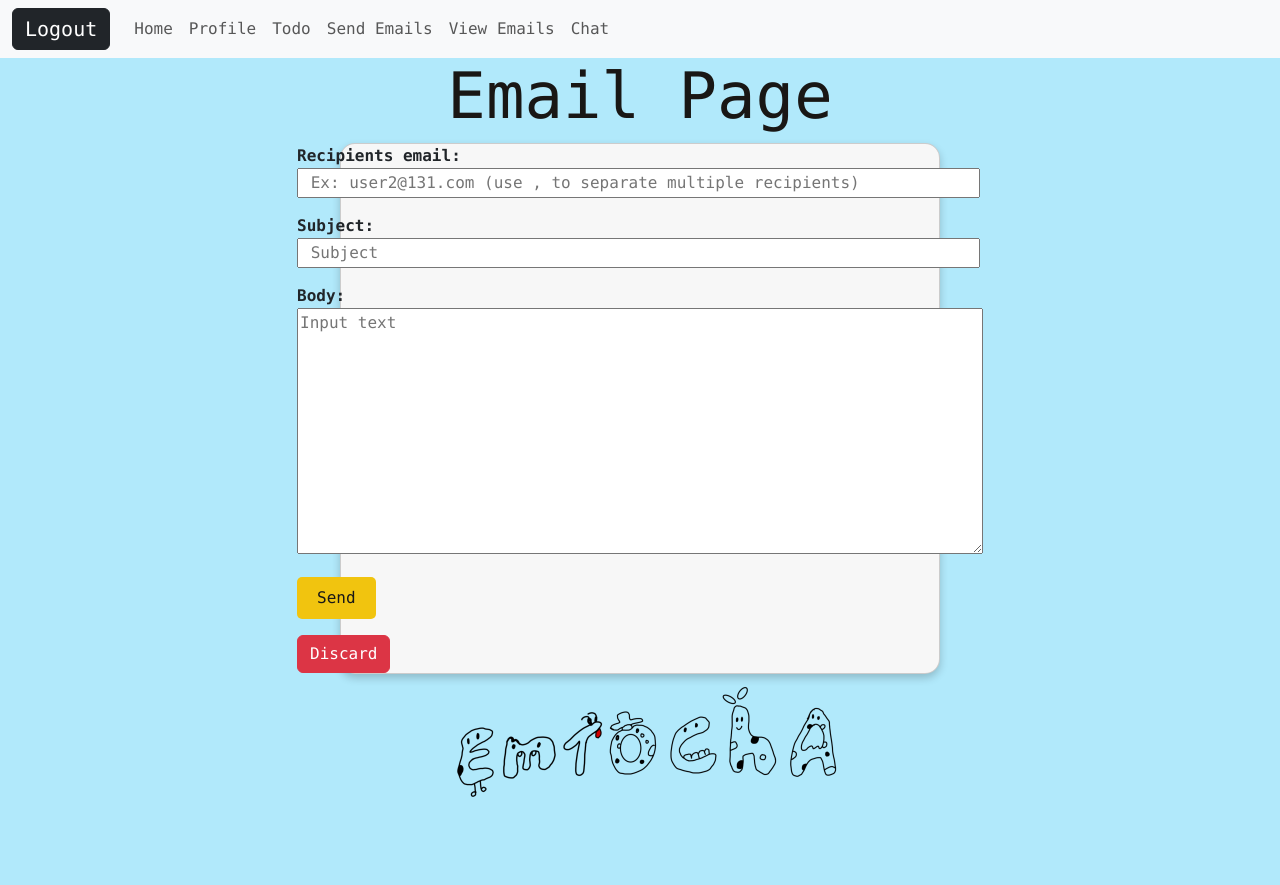
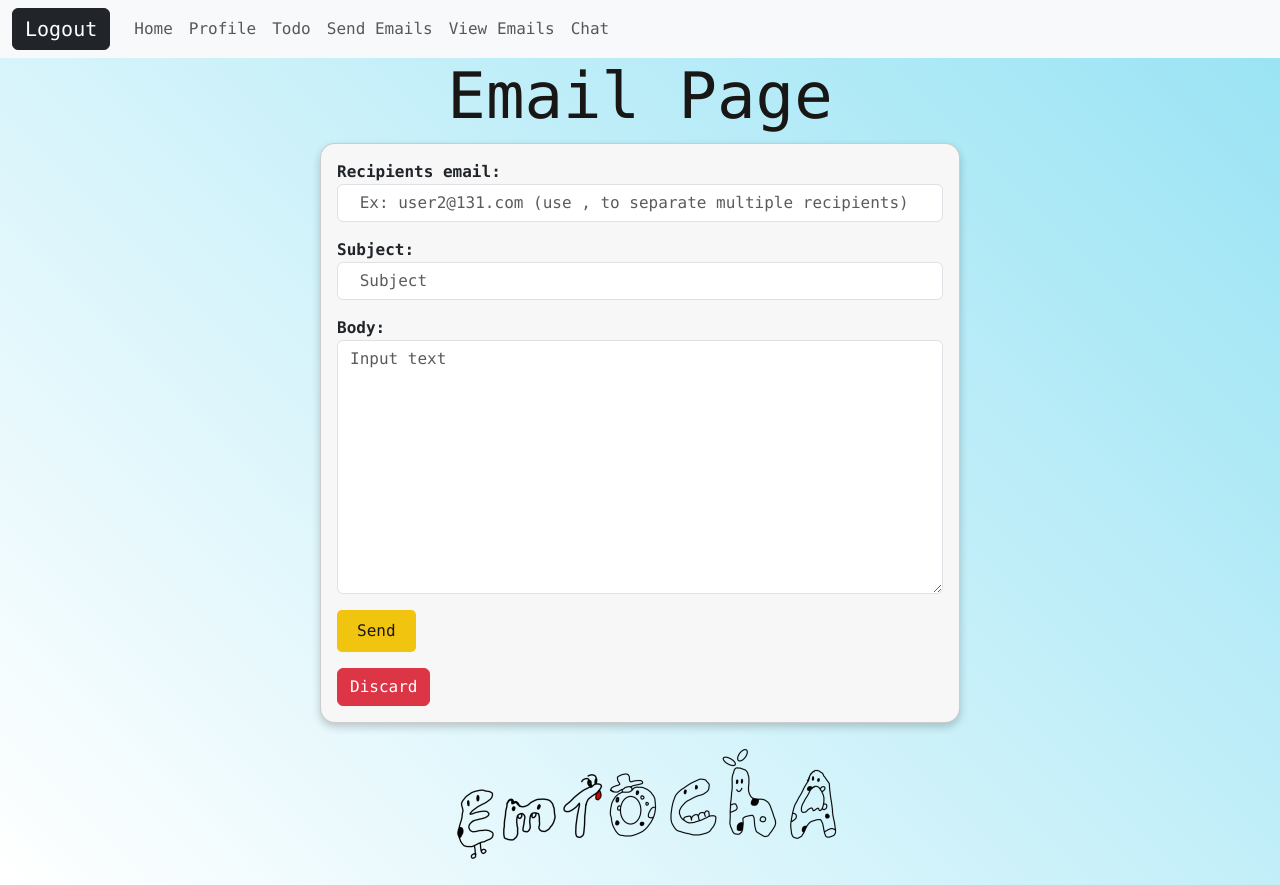
Before and after one commit to kenneth0810/Team-13, a Flask app: page /send_emails in a window 1280 px wide. Before the commit the page ends 797 px from the top, so only its background shows below. Run offline with Flask 3, Linux system fonts and the light colour scheme; the visitor is signed in with stand-in values (Sample User, id 1).

Commit message:
Fixed frontend issue

```diff
--- a/app/static/css/send_emails.css
+++ b/app/static/css/send_emails.css
@@ -10,14 +10,14 @@
   flex-direction: column;
   background-color: #f7f7f7;
   font-family: "Monaco";
-    width: 120%;
-    max-width: 600px; /* adjust as needed */
+  width: 50%;
 }
 
 body {
   height: 100%;
   margin: 0;
-    background: #b1e9fb;
+  background-image: linear-gradient(45deg, #ffffff, #98e3f4);
+  min-height: 100vh;
   font-family: "Monaco", Monaco, monospace;
 }
 
--- a/app/static/css/view_emails.css
+++ b/app/static/css/view_emails.css
@@ -8,13 +8,13 @@
   flex-direction: column;
   background-color: #f7f7f7;
   font-family: "Monaco";
-    width: 120%;
-    max-width: 600px; /* adjust as needed */
+  width: 60%;
 }
 
 body {
   height: 100%;
-    background: #b1e9fb;
+  background-image: linear-gradient(45deg, #ffffff, #98e3f4);
+  min-height: 100vh;
   margin: auto;
   font-family: "Monaco", Monaco, monospace;
 }
--- a/app/templates/send_emails.html
+++ b/app/templates/send_emails.html
@@ -1,5 +1,3 @@
-<!DOCTYPE html>
-<html>
 {% extends "base.html"%}
 
 {% block content %}
@@ -7,60 +5,45 @@
     <link rel="stylesheet" href="{{ url_for('static', filename='css/send_emails.css') }}">
 </head>
 
+<body>
 <h1>Email Page</h1>
-{% with messages = get_flashed_messages() %}
-{% if messages %}
-<div class="alert alert-danger">
-  <ul class="list-unstyled">
-    {% for message in messages %}
-    <li>{{ message }}</li>
-    {% endfor %}
-  </ul>
-</div>
-{% endif %}
-{% endwith %}
+<div class="card" style="width: 50%;">
+    <div class="card-body">
         <form action="" method="POST" novalidate>
-    <body>
             {{send_emails_form.hidden_tag()}} {{send_emails_form.hidden_tag()}}
-    <div class="card">
-    <div class="container">
             <p>
                 <b>{{send_emails_form.recipients.label}} </b><br>
-        {{send_emails_form.recipients(size=70,rows=4)}}
+                {{send_emails_form.recipients(size=70,rows=4, class="form-control")}}
+                {% for error in send_emails_form.recipients.errors %}
+                <span class="text-danger">[{{ error }}]</span>
+                {% endfor %}
+            </p>
+            <p>
+                <b>{{send_emails_form.subject.label}} </b><br>
+                {{send_emails_form.subject(size=70,rows=4, class="form-control")}}
                 {% for error in send_emails_form.subject.errors %}
                 <span class="text-danger">[{{ error }}]</span>
                 {% endfor %}
             </p>
             <p>
-        <b> {{send_emails_form.subject.label}}</b> <br>
-        {{send_emails_form.subject(size=70, rows =4)}}
-        {% for error in send_emails_form.subject.errors %}
+                <b>{{send_emails_form.email_body.label}} </b><br>
+                {{send_emails_form.email_body(rows=10, cols=69, class="form-control")}}
+                {% for error in send_emails_form.email_body.errors %}
                 <span class="text-danger">[{{ error }}]</span>
                 {% endfor %}
             </p>
-
-    <p>
-        <b>{{send_emails_form.email_body.label}} </b><br>
-        {{send_emails_form.email_body(rows=10, cols=69)}}
-        {% for error in send_emails_form.subject.errors %}
-        <span class="text-danger">[{{ error }}]</span>
-        {% endfor %}
-    </p>
-
             <p> {{send_emails_form.submit()}} </p>
                 {% for error in send_emails_form.submit.errors %}
                 <span class="text-danger">[{{ error }}]</span>
                 {% endfor %}
-</form>
             <a href="/homepage">
                     <button type="button" class="btn btn-danger">Discard</button>
             </a>
-</br>
-</body>
+        </form>
     </div>
   </div>
-<div style="text-align: center;">
+  <div style="text-align: center; margin-top: 1%;">
     <img src = "{{ url_for('static', filename='131_logo.jpg') }}" alt ="website logo">
     </div>
+</body>
 {% endblock %}
-</html>
```
Lines whose indentation alone changed are shown as unchanged.
